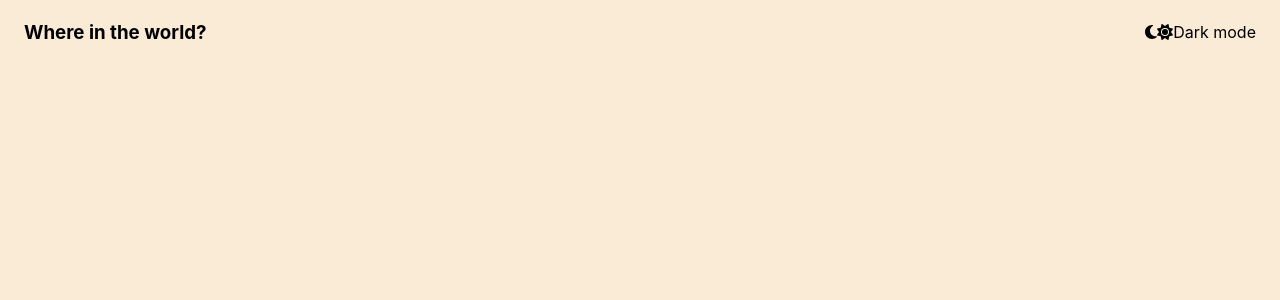
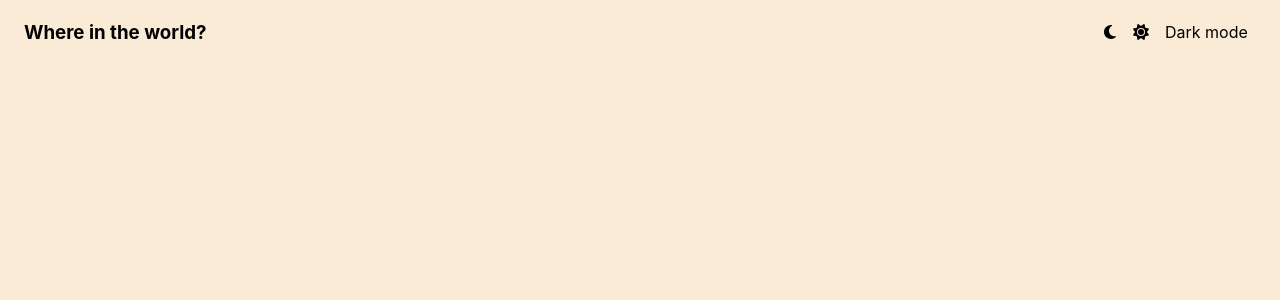
Before and after one commit to DovLozys/resting-countries-hackathon, a React (Create React App) app: page / in a window 1280 px wide. Shown: the top 300 px of the page. Built offline with nearby package versions, Linux system fonts and the light colour scheme.

Commit message:
Added width to toggle component

```diff
--- a/src/components/Header/Header.module.css
+++ b/src/components/Header/Header.module.css
@@ -10,4 +10,5 @@
 	display: flex;
 	justify-content: space-around;
 	align-items: center;
+	width: 10rem;
 }
```
